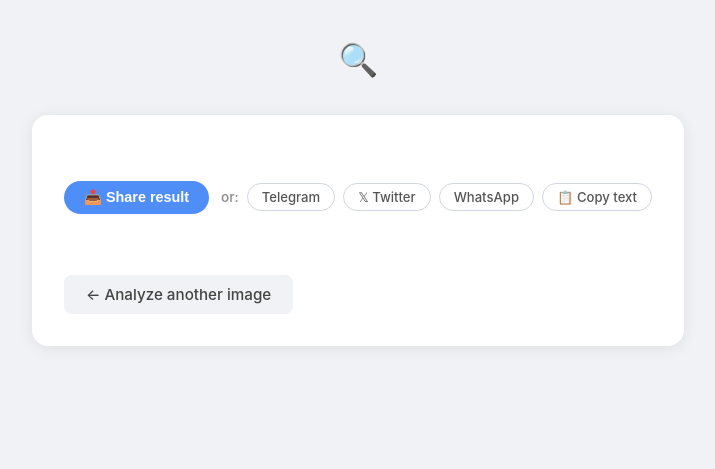
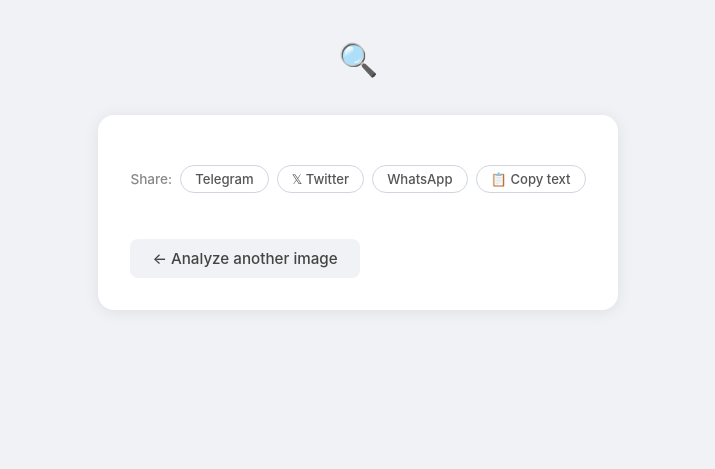
Before and after one commit to dmitryonyshchenko/AI_image_analyzer, a Flask app: template templates/result.html in a window 1280 px wide. Shown: the top 469 px of the page, without its empty margins (282-997 px from the left). Run offline with Flask 3, Linux system fonts and the light colour scheme; the template is opened without the code that fills it, so the values that code supplies are empty.

Commit message:
Remove broken Web Share API button
Keep platform share buttons (Telegram, Twitter, WhatsApp, Copy text).

Co-Authored-By: Claude Sonnet 4.6 <noreply@anthropic.com>

```diff
--- a/static/style.css
+++ b/static/style.css
@@ -362,32 +362,6 @@ body {
     font-weight: 500;
 }
 
-/* ── Share section ── */
-.share-section {
-    display: flex;
-    align-items: center;
-    gap: 12px;
-    flex-wrap: wrap;
-    margin: 18px 0;
-}
-.btn-share {
-    display: inline-flex;
-    align-items: center;
-    gap: 6px;
-    padding: 8px 20px;
-    border-radius: 999px;
-    border: none;
-    background: #4f8ef7;
-    color: #fff;
-    font-size: 0.9rem;
-    font-weight: 600;
-    cursor: pointer;
-    transition: background 0.18s, transform 0.1s;
-    white-space: nowrap;
-}
-.btn-share:hover  { background: #3a78e0; }
-.btn-share:active { transform: scale(0.97); }
-
 /* ── Social share links ── */
 .share-links {
     display: flex;
--- a/templates/result.html
+++ b/templates/result.html
@@ -17,15 +17,12 @@
     {% endif %}
 
     <!-- Share section -->
-    <div class="share-section">
-        <button class="btn-share" onclick="shareResult()">📤 Share result</button>
-        <div class="share-links">
-            <span class="share-label">or:</span>
-            <a class="share-btn" href="#" onclick="shareOn('telegram');  return false;">Telegram</a>
-            <a class="share-btn" href="#" onclick="shareOn('twitter');   return false;">𝕏 Twitter</a>
-            <a class="share-btn" href="#" onclick="shareOn('whatsapp');  return false;">WhatsApp</a>
-            <a class="share-btn" id="btn-copy" href="#" onclick="copyResult(); return false;">📋 Copy text</a>
-        </div>
+    <div class="share-links">
+        <span class="share-label">Share:</span>
+        <a class="share-btn" href="#" onclick="shareOn('telegram');  return false;">Telegram</a>
+        <a class="share-btn" href="#" onclick="shareOn('twitter');   return false;">𝕏 Twitter</a>
+        <a class="share-btn" href="#" onclick="shareOn('whatsapp');  return false;">WhatsApp</a>
+        <a class="share-btn" id="btn-copy" href="#" onclick="copyResult(); return false;">📋 Copy text</a>
     </div>
 
     <!-- Optional constant text (e.g. ruler joke, disclaimers) -->
@@ -72,33 +69,6 @@ function buildText() {
     return lines.join('\n');
 }
 
-function base64ToFile(b64, mime) {
-    const binary = atob(b64);
-    const arr = new Uint8Array(binary.length);
-    for (let i = 0; i < binary.length; i++) arr[i] = binary.charCodeAt(i);
-    return new File([arr], `ai_result.${mime}`, { type: `image/${mime}` });
-}
-
-async function shareResult() {
-    const text = buildText();
-    const shareData = { title: `${SCENARIO_NAME} — AI Image Analyzer`, text, url: SITE_URL };
-
-    if (IMAGE_B64) {
-        try {
-            const file = base64ToFile(IMAGE_B64, IMG_MIME);
-            if (navigator.canShare && navigator.canShare({ files: [file] }))
-                shareData.files = [file];
-        } catch(e) {}
-    }
-
-    if (navigator.share) {
-        try { await navigator.share(shareData); return; } catch(e) {
-            if (e.name === 'AbortError') return;
-        }
-    }
-    // Fallback: copy text to clipboard
-    copyResult();
-}
 
 function shareOn(network) {
     const url  = encodeURIComponent(SITE_URL);
```
